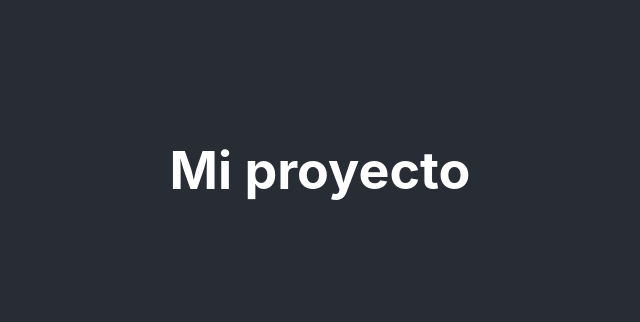
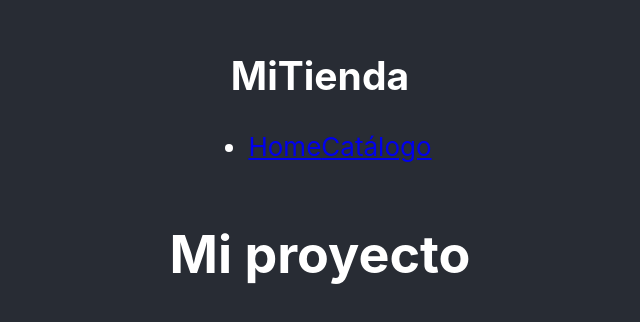
Before and after one commit to SSantiago90/React31160, a React (Create React App) app: page / in a window 1280 px wide. Shown: the part 230-552 px from the top of the page, without its empty margins (320-960 px from the left). Built offline with nearby package versions, Linux system fonts and the light colour scheme.

Commit message:
navbar component

```diff
--- a/src/App.js
+++ b/src/App.js
@@ -1,9 +1,11 @@
 import './App.css';
+import NavBar from './components/NavBar';
 
 function App() {
   return (
     <div className="App">
       <header className="App-header">
+       <NavBar/>
        <h1>Mi proyecto</h1>
       </header>
     </div>
--- /dev/null
+++ b/src/components/NavBar.jsx
@@ -0,0 +1,15 @@
+function NavBar(){
+    return(
+    <nav>
+        <h2>MiTienda</h2>
+        <ul>
+            <li>
+                <a href="/">Home</a>
+                <a href="/">Catálogo</a>
+            </li>
+        </ul>
+    </nav>
+    )
+}
+
+export default NavBar;
```
